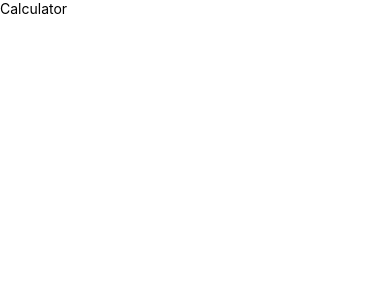
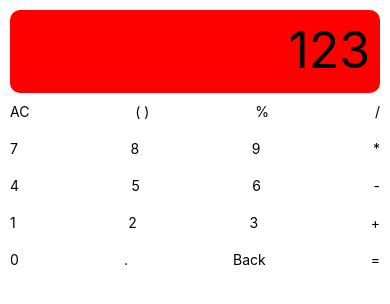
Before and after one commit to arqummalik1/IOS-Calculator, a React Native app: screen / in a window 390 px wide. Shown: the top 304 px of the page. Built offline with nearby package versions, Linux system fonts and the light colour scheme.

Commit message:
flashscreenDone

```diff
--- a/App.js
+++ b/App.js
@@ -1,17 +1,26 @@
-import React from 'react';
+import {React,useState} from 'react';
 import {StyleSheet, Text, View} from 'react-native';
+import Main from './components/Main';
+import Intro from './components/intro';
+
 
 const App = () => {
+  const [isLoaded, setisLoaded] = useState(false);
+
+  setTimeout(() => {
+    setisLoaded(true);
+  }, 2000);
   return (
-    <View>
-      <Text>
-        Calculator
-      </Text>
+    <View style = {styles.container}>
+     {isLoaded ? <Main/>: <Intro/>}
     </View>
   );
 };
 
 const styles = StyleSheet.create({
+  container :{
+
+  }
 });
 
 export default App;
--- /dev/null
+++ b/components/Main.js
@@ -0,0 +1,143 @@
+import React from 'react';
+import {View, Text, ScrollView, Pressable} from 'react-native';
+import styles from './MainStyles';
+
+const Main = () => {
+  return (
+    <View style={styles.mainScreen}>
+      <ScrollView style={styles.mainScreenDisplay}>
+        <Text style={styles.mainScreenText}>123</Text>
+      </ScrollView>
+
+      <View style={styles.mainScreenKeypad}>
+        {/* first row of calculator started */}
+
+        <View style={styles.keypadRow}>
+          <Pressable>
+            <View style={styles.buttonMain}>
+              <Text style={styles.buttonText}>AC</Text>
+            </View>
+          </Pressable>
+          <Pressable>
+            <View style={styles.buttonMain}>
+              <Text style={styles.buttonText}>( )</Text>
+            </View>
+          </Pressable>
+          <Pressable>
+            <View style={styles.buttonMain}>
+              <Text style={styles.buttonText}>%</Text>
+            </View>
+          </Pressable>
+          <Pressable>
+            <View style={styles.buttonMain}>
+              <Text style={styles.buttonText}>/</Text>
+            </View>
+          </Pressable>
+        </View>
+
+        {/* second row of claculator
+         */}
+
+        <View style={styles.keypadRow}>
+          <Pressable>
+            <View style={styles.buttonMain}>
+              <Text style={styles.buttonText}>7</Text>
+            </View>
+          </Pressable>
+          <Pressable>
+            <View style={styles.buttonMain}>
+              <Text style={styles.buttonText}>8</Text>
+            </View>
+          </Pressable>
+          <Pressable>
+            <View style={styles.buttonMain}>
+              <Text style={styles.buttonText}>9</Text>
+            </View>
+          </Pressable>
+          <Pressable>
+            <View style={styles.buttonMain}>
+              <Text style={styles.buttonText}>*</Text>
+            </View>
+          </Pressable>
+        </View>
+
+        {/* third row of calculator */}
+
+        <View style={styles.keypadRow}>
+          <Pressable>
+            <View style={styles.buttonMain}>
+              <Text style={styles.buttonText}>4</Text>
+            </View>
+          </Pressable>
+          <Pressable>
+            <View style={styles.buttonMain}>
+              <Text style={styles.buttonText}>5</Text>
+            </View>
+          </Pressable>
+          <Pressable>
+            <View style={styles.buttonMain}>
+              <Text style={styles.buttonText}>6</Text>
+            </View>
+          </Pressable>
+          <Pressable>
+            <View style={styles.buttonMain}>
+              <Text style={styles.buttonText}>-</Text>
+            </View>
+          </Pressable>
+        </View>
+
+        {/* fourth row of calculator
+         */}
+        <View style={styles.keypadRow}>
+          <Pressable>
+            <View style={styles.buttonMain}>
+              <Text style={styles.buttonText}>1</Text>
+            </View>
+          </Pressable>
+          <Pressable>
+            <View style={styles.buttonMain}>
+              <Text style={styles.buttonText}>2</Text>
+            </View>
+          </Pressable>
+          <Pressable>
+            <View style={styles.buttonMain}>
+              <Text style={styles.buttonText}>3</Text>
+            </View>
+          </Pressable>
+          <Pressable>
+            <View style={styles.buttonMain}>
+              <Text style={styles.buttonText}>+</Text>
+            </View>
+          </Pressable>
+        </View>
+
+        {/* fifth row of calculator
+         */}
+
+        <View style={styles.keypadRow}>
+          <Pressable>
+            <View style={styles.buttonMain}>
+              <Text style={styles.buttonText}>0</Text>
+            </View>
+          </Pressable>
+          <Pressable>
+            <View style={styles.buttonMain}>
+              <Text style={styles.buttonText}>.</Text>
+            </View>
+          </Pressable>
+          <Pressable>
+            <View style={styles.buttonMain}>
+              <Text style={styles.buttonText}>Back</Text>
+            </View>
+          </Pressable>
+          <Pressable>
+            <View style={styles.buttonMain}>
+              <Text style={styles.buttonText}>=</Text>
+            </View>
+          </Pressable>
+        </View>
+      </View>
+    </View>
+  );
+};
+export default Main;
--- /dev/null
+++ b/components/MainStyles.js
@@ -0,0 +1,39 @@
+module.exports = {
+    mainScreen : {
+      // backgroundColor: "black",
+        marginTop: 10,
+        width: "100%",
+        height: "100%",
+        display : "flex",
+        alignItems: "center",
+        flexDirection : "column"
+
+    },
+    mainScreenDisplay:{
+        backgroundColor: "red",
+        elevation : 10,
+        borderRadius : 10,
+        width : '95%',
+        padding :10
+
+    },
+    mainScreenText:{
+        fontSize :50,
+        textAlign : 'right'
+    },
+    mainScreenKeypad:{
+        width : '100%',
+        height: '70%',
+        display : 'flex'
+    },
+    keypadRow:{
+        display : 'flex',
+        flexDirection : "row",
+        width : '100%',
+        justifyContent : 'space-between',
+        alugnItems : 'center',
+        padding : 10
+
+
+    },
+}
--- /dev/null
+++ b/components/intro.js
@@ -0,0 +1,36 @@
+import React from 'react';
+import {View, StyleSheet, Image } from 'react-native';
+import logo from '../assets/calculator.jpg';
+
+
+const Intro = () => {
+    return (
+        <View style={styles.container}>
+            <View style = {styles.inner}>
+                <Image source = {logo} style={styles.img}/>
+            </View>
+        </View>
+    )
+}
+
+const styles = StyleSheet.create({
+    container : {
+display : 'flex',
+height : "100%",
+alignItems : 'center',
+justifyContent: 'center',
+backgroundColor:"#fff"
+
+    },
+    inner : {
+        display:"flex",
+        width : "80%",
+        height: "50%",
+        backgroundColor:"inherit"
+    },
+    img : {
+        width: "100%",
+        height: "100%"
+    }
+})
+export default Intro;
```
Also changed, not shown: assets/calculator.jpg (added).
